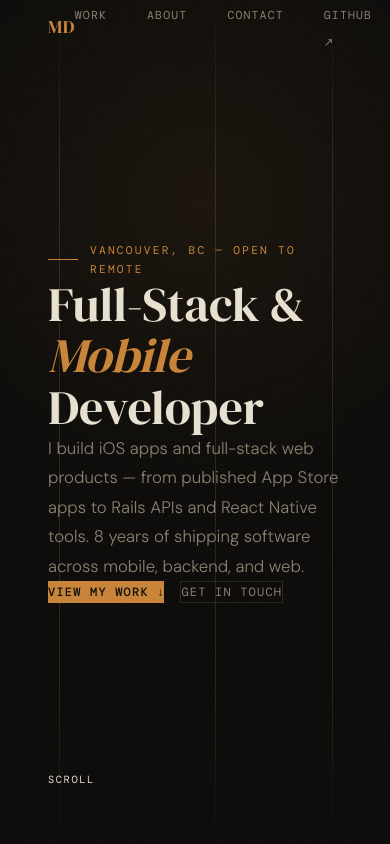
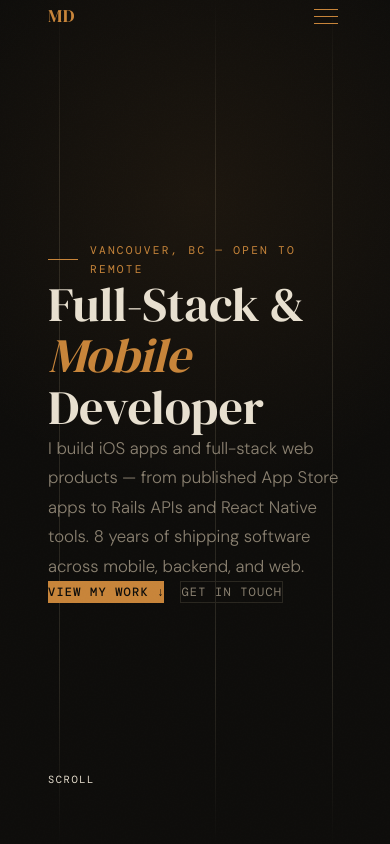
Before and after one commit to mdolancode/portfolio, a Next.js app: page / in a window 390 px wide. Shown: the top 844 px of the page. Built offline with nearby package versions, Linux system fonts and the light colour scheme; a web font is replaced by a local one.

Commit message:
Refactor Nav with responsive hamburger menu for mobile

```diff
--- a/src/components/Nav.tsx
+++ b/src/components/Nav.tsx
@@ -1,58 +1,148 @@
 'use client'
 
+// useState lets us track whether the mobile menu is open or closed
+// useEffect lets us run code when the component mounts/unmounts
 import Link from 'next/link'
 import { useState, useEffect } from 'react'
 
+// Our nav links in one place — easy to update
+const links = [
+  { label: 'Work', href: '#projects' },
+  { label: 'About', href: '#about' },
+  { label: 'Contact', href: '#contact' },
+  { label: 'GitHub ↗', href: 'https://github.com/mdolancode', external: true },
+]
+
 export default function Nav() {
+  // scrolled: tracks whether the user has scrolled past 20px
+  // When true, we add a dark background to the nav so it's readable over content
   const [scrolled, setScrolled] = useState(false)
 
+  // menuOpen: tracks whether the mobile hamburger menu is open or closed
+  const [menuOpen, setMenuOpen] = useState(false)
+
   useEffect(() => {
+    // Listen for scroll events and update scrolled state
     const handleScroll = () => setScrolled(window.scrollY > 20)
     window.addEventListener('scroll', handleScroll)
+
+    // Cleanup: remove the event listener when the component unmounts
+    // This prevents memory leaks
     return () => window.removeEventListener('scroll', handleScroll)
-  }, [])
+  }, []) // Empty array means this runs once on mount
+
+  // When a mobile nav link is tapped, close the menu
+  const handleLinkClick = () => setMenuOpen(false)
 
   return (
+    // The nav is fixed to the top of the viewport (position: fixed)
+    // z-50 keeps it above all other content
+    // transition-all animates the background change on scroll
     <nav
-      className={`fixed top-0 left-0 right-0 z-50 flex justify-between items-center px-12 py-5 transition-all duration-300 ${
-        scrolled
+      className={`fixed top-0 left-0 right-0 z-50 transition-all duration-300 ${
+        scrolled || menuOpen
           ? 'bg-bg/90 backdrop-blur-md border-b border-border'
           : 'bg-transparent'
       }`}
     >
+      {/* ── Main nav row ── */}
+      <div className="flex justify-between items-center px-6 py-5 md:px-12">
+
+        {/* Logo — always visible */}
         <Link
           href="#hero"
-        className="font-serif text-amber text-lg tracking-wide hover:opacity-80 transition-opacity"
+          className="font-serif text-amber text-lg tracking-wide hover:opacity-80 transition-opacity z-50"
         >
           MD
         </Link>
 
-      <ul className="flex gap-10 list-none">
-        {[
-          { label: 'Work', href: '#projects' },
-          { label: 'About', href: '#about' },
-          { label: 'Contact', href: '#contact' },
-        ].map((link) => (
+        {/* ── Desktop links ── */}
+        {/* hidden on mobile (hidden), shown as flex row on md+ screens (md:flex) */}
+        {/* This is Tailwind's responsive prefix system — md: means "at medium breakpoint and above" */}
+        <ul className="hidden md:flex gap-10 list-none">
+          {links.map((link) => (
             <li key={link.href}>
               <a
                 href={link.href}
+                target={link.external ? '_blank' : undefined}
+                rel={link.external ? 'noopener noreferrer' : undefined}
                 className="font-mono text-[0.72rem] tracking-widest uppercase text-text-muted hover:text-amber transition-colors duration-200"
               >
                 {link.label}
               </a>
             </li>
           ))}
-        <li>
+        </ul>
+
+        {/* ── Hamburger button ── */}
+        {/* Only visible on mobile (md:hidden hides it on desktop) */}
+        {/* Tapping it toggles menuOpen between true and false */}
+        <button
+          onClick={() => setMenuOpen((prev) => !prev)}
+          className="md:hidden flex flex-col justify-center items-center w-8 h-8 gap-1.5 z-50"
+          aria-label={menuOpen ? 'Close menu' : 'Open menu'}
+          aria-expanded={menuOpen}
+        >
+          {/* Three lines that animate into an X when the menu is open */}
+          {/* transition-all and rotate classes handle the CSS animation */}
+          <span
+            className={`block w-6 h-px transition-all duration-300 ${
+              menuOpen
+                ? 'rotate-45 translate-y-2.5'  // top line rotates to form X
+                : ''
+            }`}
+            style={{ background: 'var(--color-amber)' }}
+          />
+          <span
+            className={`block w-6 h-px transition-all duration-300 ${
+              menuOpen ? 'opacity-0' : ''  // middle line fades out
+            }`}
+            style={{ background: 'var(--color-amber)' }}
+          />
+          <span
+            className={`block w-6 h-px transition-all duration-300 ${
+              menuOpen
+                ? '-rotate-45 -translate-y-2.5'  // bottom line rotates to form X
+                : ''
+            }`}
+            style={{ background: 'var(--color-amber)' }}
+          />
+        </button>
+      </div>
+
+      {/* ── Mobile dropdown menu ── */}
+      {/* Only rendered on mobile (md:hidden) */}
+      {/* Height animates from 0 to auto using max-height trick */}
+      {/* When menuOpen is false, max-h-0 collapses it; overflow-hidden hides the content */}
+      <div
+        className={`md:hidden overflow-hidden transition-all duration-300 ${
+          menuOpen ? 'max-h-64 opacity-100' : 'max-h-0 opacity-0'
+        }`}
+        style={{ borderTop: menuOpen ? '1px solid var(--color-border)' : 'none' }}
+      >
+        <ul className="flex flex-col list-none px-6 py-4 gap-5">
+          {links.map((link) => (
+            <li key={link.href}>
               <a
-            href="https://github.com/mdolancode"
-            target="_blank"
-            rel="noopener noreferrer"
-            className="font-mono text-[0.72rem] tracking-widest uppercase text-text-muted hover:text-amber transition-colors duration-200"
+                href={link.href}
+                target={link.external ? '_blank' : undefined}
+                rel={link.external ? 'noopener noreferrer' : undefined}
+                onClick={handleLinkClick}  // Close menu when link is tapped
+                className="font-mono text-[0.8rem] tracking-widest uppercase transition-colors duration-200"
+                style={{ color: 'var(--color-text-muted)' }}
+                onTouchStart={(e) => {
+                  e.currentTarget.style.color = 'var(--color-amber)'
+                }}
+                onTouchEnd={(e) => {
+                  e.currentTarget.style.color = 'var(--color-text-muted)'
+                }}
               >
-            GitHub ↗
+                {link.label}
               </a>
             </li>
+          ))}
         </ul>
+      </div>
     </nav>
   )
 }
```
Lines whose indentation alone changed are shown as unchanged.
